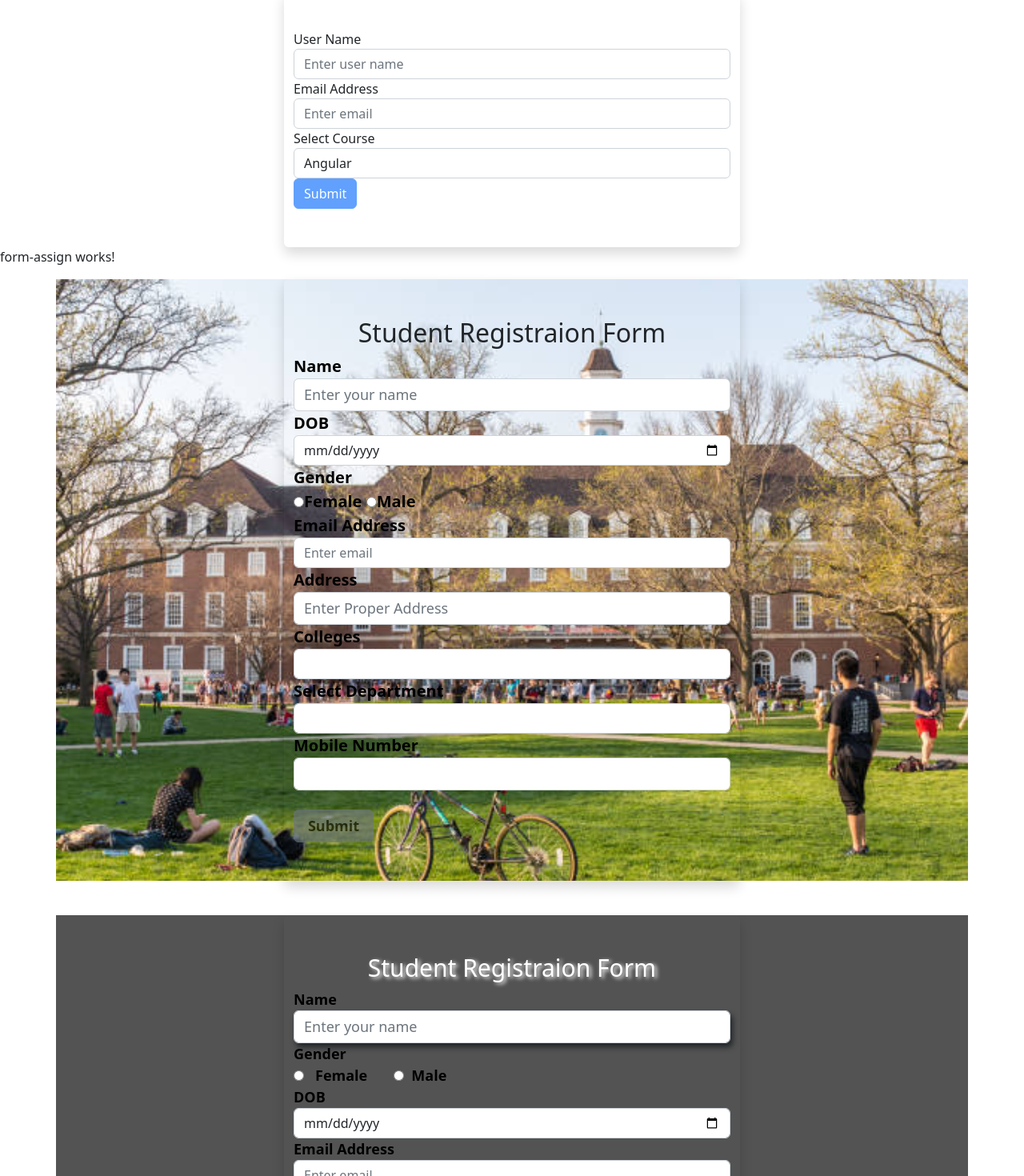
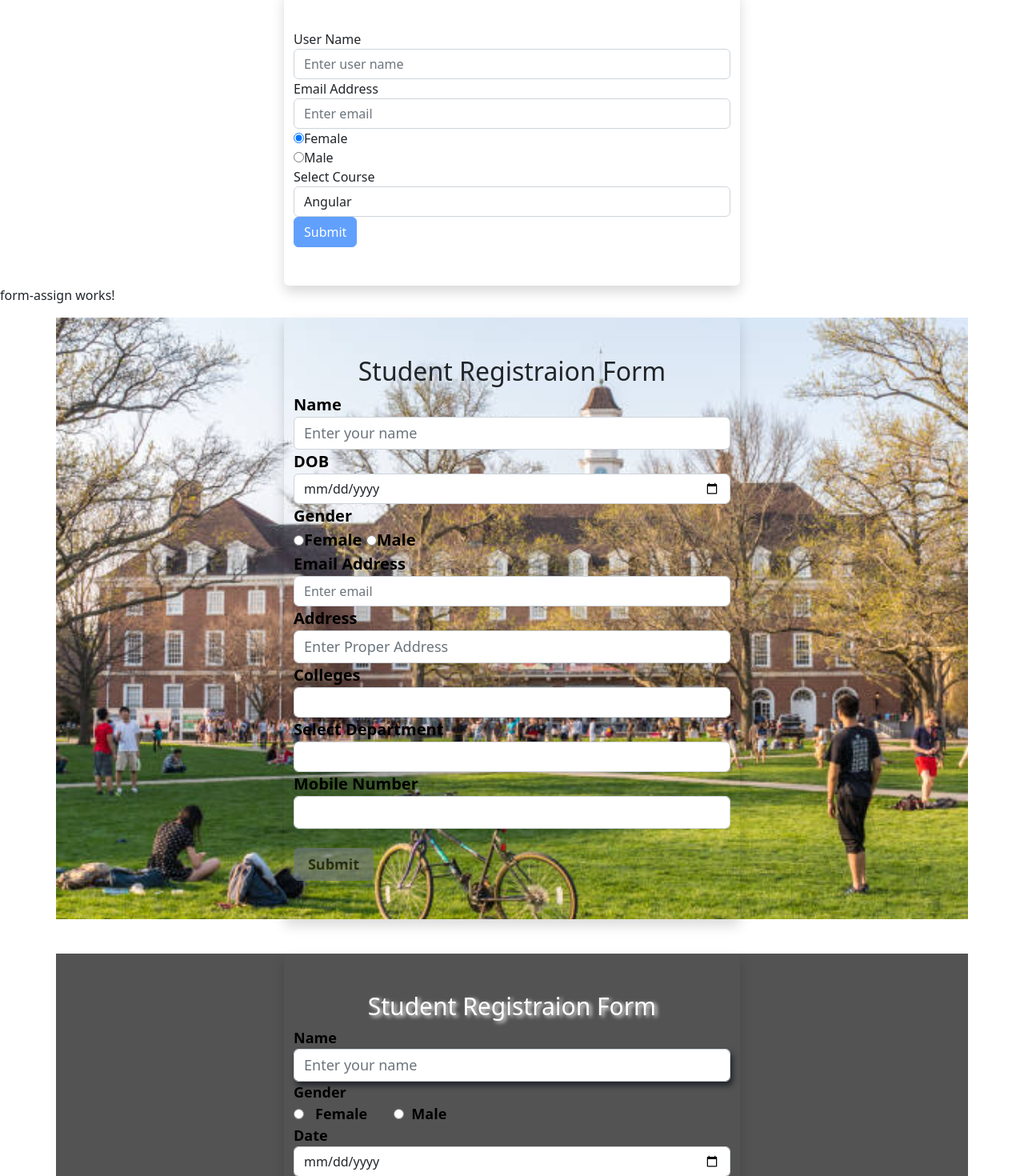
Before and after one commit to pradnya12121/angularapp, an Angular app: page / in a window 1280 px wide. Shown: the part 814-2284 px from the top of the page at 80% size. Built offline with nearby package versions, Linux system fonts and the light colour scheme.

Commit message:
10_12_update
10_12_update

```diff
--- a/src/app/form-assignment-two/form-assignment-two.component.css
+++ b/src/app/form-assignment-two/form-assignment-two.component.css
@@ -12,7 +12,7 @@
     }
     .form-group{
         font-size: 18px;
-        text-transform: capitalize;
+        /* text-transform: capitalize; */
         color:black;
         font-weight: bold;
         text-shadow: #ff000021;
--- a/src/app/form-assignment-two/form-assignment-two.component.html
+++ b/src/app/form-assignment-two/form-assignment-two.component.html
@@ -28,9 +28,9 @@
 
 
                     <div class="from-group">
-                        <label id="d" for="dob">DOB</label>
-
-                        <input type="date" class="form-control" id="date" name="date" placeholder="Enter user name"
+                        <label id="d" for="dob">Date</label>
+                         <!-- here | is use to formaing date according to given formate -->
+                        <input type="date" min="{{currentDate |date:'yyyy-MM-dd'}}" class="form-control" id="date" name="date" placeholder="Enter user name"
                             ngModel>
 
                     </div>
@@ -40,8 +40,8 @@
                 <div class="form-group">
                     <label for="email">Email address</label>
                     <input type="email" class="form-control" #email="ngModel" id="email" email name="email"
-                        placeholder="Enter email" required ngModel>
-                    <span *ngIf="!email.valid && email.touched" class="text-danger">Please enter valid email</span>
+                        placeholder="Enter email"  pattern="^[a-zA-Z0-9]+@codemind\.[a-zA-z]+$"   required ngModel>
+                    <span *ngIf="!email.valid && email.touched" class="text-danger">Please enter email @codemind.com</span>
 
                 </div>
 
@@ -92,13 +92,14 @@
 
 
 
-
         </div>
     </div>
 </div>
 <br>
+
+
 <div class="card">
-<h2  class="card-header">Student Details </h2>
+    <h2  class="card-header" *ngIf="submitted"> Student Details </h2>
 
             <div class="card-body">
             <p>Name: &nbsp;&nbsp;{{studentDetails1.name}}</p>
--- a/src/app/form-assignment-two/form-assignment-two.component.ts
+++ b/src/app/form-assignment-two/form-assignment-two.component.ts
@@ -10,13 +10,15 @@ import { StudentDetails } from '../models/studentRegi';
 export class FormAssignmentTwoComponent implements OnInit {
 defaultValue:string="Cosmos"
 defaultValue_two:string="Electronics & Telecommunication";
-
+sunmitted:boolean=false;
 studentDetails1=new StudentDetails();
+currentDate:any=new Date();
   constructor() { }
 
   ngOnInit() {
   }
   OnSubmit(form:NgForm){
+     this.sunmitted=true;
 this.studentDetails1.name=form.value.studentDetails.username;
 this.studentDetails1.date=form.value.studentDetails.date;
 this.studentDetails1.Gender=form.value.studentDetails.Gender;
--- a/src/app/models/emp.ts
+++ b/src/app/models/emp.ts
@@ -3,4 +3,5 @@ export class Employee
     coursees: string;
     username: string;
     email: string;
+    gender:string;
 }
--- a/src/app/simple-template/simple-template.component.html
+++ b/src/app/simple-template/simple-template.component.html
@@ -17,7 +17,14 @@
                       <small  class="text-danger"  *ngIf="!email.valid && email.touched">Enter Valid email</small>
                     </div>
                 </div>
+                <div class="form-group">
+                    <div *ngFor="let m of  genders" class="custom-control custom-radio">
 
+                        <input type="radio" id="{{m.id}}" name="gender" value="{{m.value}}" [ngModel]="defaultGender">
+                        <label for={{m.id}} class="custom-control custom-label">{{m.value}}</label>
+                    </div>
+
+                </div>
 
 
                 <div class="form-group">
@@ -36,6 +43,7 @@
                         <p>Username: <strong>{{employee.username}}</strong></p>
                         <p>Email: <strong>{{employee.email}}</strong></p>
                         <p>Course: <strong>{{employee.coursees}}</strong></p>
+                        <p>Gender: <strong>{{employee.gender}}</strong></p>
                     </div>
                   </div>
 
--- a/src/app/simple-template/simple-template.component.ts
+++ b/src/app/simple-template/simple-template.component.ts
@@ -10,13 +10,21 @@ import { Employee } from '../models/emp';
 })
 export class SimpleTemplateComponent implements OnInit {
   defaultValue:string="Angular"
+  defaultGender:string="Female"
   employee = new Employee();
   submitted: boolean = false;
+  genders=[{id:'1',value:'Female'},
+{id:'2',value:'Male'}]
 OnSubmit(form:NgForm) {
     this.submitted = true;
     this.employee .coursees = form.value.course;
     this.employee .username = form.value.userDetails.username;
     this.employee .email = form.value.userDetails.email;
+    this.employee.gender=form.value.gender;
+    form.reset();
+    form.controls['course'].setValue("Angular");
+    form.controls['gender'].setValue("Female")
+
 
    this.saveEmployeeData(this.employee);
   }
```
Lines whose indentation alone changed are shown as unchanged.
